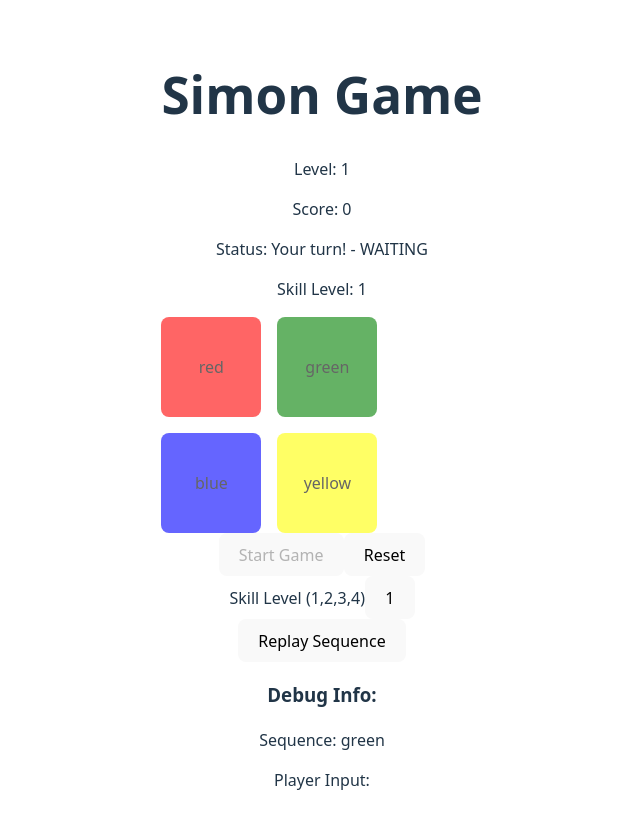
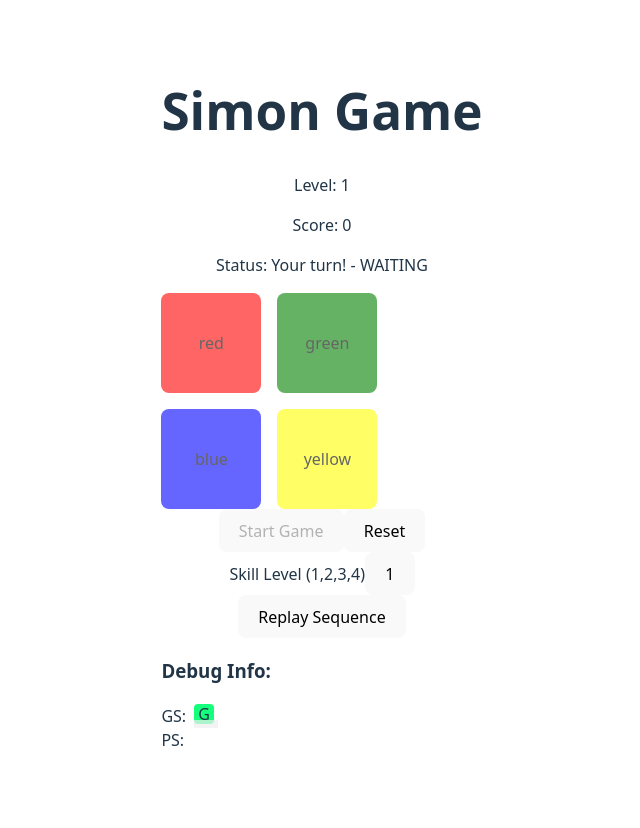
Before and after one commit to furettob/simon, a React (Vite) app: page / in a window 1280 px wide. Both pictures are taken after a click on the button "Start Game". Shown: the top 828 px of the page, without its empty margins (318-958 px from the left). After the commit the page ends 800 px from the top, so only its background shows below. Built offline with nearby package versions, Linux system fonts and the light colour scheme.

Commit message:
added visual debugger

```diff
--- a/package.json
+++ b/package.json
@@ -10,7 +10,12 @@
     "preview": "vite preview"
   },
   "dependencies": {
+    "@emotion/react": "^11.14.0",
+    "@emotion/styled": "^11.14.1",
+    "@mui/system": "^7.3.7",
     "@reduxjs/toolkit": "^2.11.2",
+    "classnames": "^2.5.1",
+    "mui": "^0.0.1",
     "react": "^19.2.3",
     "react-dom": "^19.2.3",
     "react-redux": "^9.2.0",
--- /dev/null
+++ b/src/ColorIndicator.tsx
@@ -0,0 +1,19 @@
+import { COLORS } from "./utils/simonReducer";
+import classNames from "classnames";
+
+export const ColorIndicator = ({
+  colorIndex,
+  isHighlighted,
+}: {
+  colorIndex: number;
+  isHighlighted?: boolean;
+}) => {
+  return (
+    <div className="colorIndicatorWrapper">
+      <div className={classNames("colorIndicator", { active: isHighlighted }, `bgColor--${COLORS[colorIndex].toLowerCase()}`)}>
+        <div>{COLORS[colorIndex].substring(0,1).toUpperCase()}</div>
+      </div>
+      {isHighlighted && <div className="colorIndicatorHighlighted"/>}
+    </div>
+  );
+};
--- a/src/SimonGame.tsx
+++ b/src/SimonGame.tsx
@@ -1,20 +1,17 @@
 import { useSelector, useDispatch } from "react-redux";
 import "./App.css";
 import {
-  checkInput,
   COLORS,
   GAME_STATUS,
-  addStepToSequence,
-  playerInput,
   replaySequence,
   resetGame,
-  setActiveButton,
-  setStatus,
   playNewLevelThunk,
   toggleSkillLevel,
   handleClickColorButtonThunk,
   type SimonState,
 } from "./utils/simonReducer";
+import { ColorIndicator } from "./ColorIndicator";
+import { Stack } from "@mui/system";
 
 // ==================== REACT COMPONENT ====================
 const SimonGame = () => {
@@ -62,7 +59,6 @@ const SimonGame = () => {
         <p>
           Status: {getStatusMessage()} - {gameStatus}
         </p>
-        <p>Skill Level: {skillLevel}</p>
       </div>
 
       <div className="color_buttons_container">
@@ -112,13 +108,27 @@ const SimonGame = () => {
         </button>
       </div>
 
-      <div>
+      <div className="debug_container">
         <h3>Debug Info:</h3>
-        <p>Sequence: {sequence.map((i: number) => COLORS[i]).join(", ")}</p>
-        <p>
-          Player Input:{" "}
-          {playerSequence.map((i: number) => COLORS[i]).join(", ")}
-        </p>
+        <Stack direction="row" spacing={1}>
+          <span className="debugLabel">GS: </span>
+          {sequence.map((colorIndex: number, index: number) => (
+            <ColorIndicator
+              key={`${index}_${colorIndex}`}
+              colorIndex={colorIndex}
+              isHighlighted={index === playerSequence.length}
+            />
+          ))}
+        </Stack>
+        <Stack direction="row" spacing={1}>
+          <span className="debugLabel">PS: </span>
+          {playerSequence.map((colorIndex: number, index: number) => (
+            <ColorIndicator
+              key={`${index}_${colorIndex}`}
+              colorIndex={colorIndex}
+            />
+          ))}
+        </Stack>
       </div>
     </div>
   );
--- a/src/index.css
+++ b/src/index.css
@@ -74,3 +74,48 @@ button:focus-visible {
   grid-template-rows: repeat(2, 100px);
 
 }
+
+.debug_container {
+  text-align: left;
+}
+
+.debugLabel {
+  min-width: 24px;
+}
+
+.colorIndicatorWrapper {
+  position: relative;
+}
+
+.colorIndicator {
+  display: flex;
+  align-items: center;
+  justify-content: center;
+  width: 20px;
+  height: 20px;
+  border-radius: 4px;
+  margin-right: 4px;
+}
+
+.colorIndicatorHighlighted {
+ height: 8px;
+ position: absolute;
+ bottom: 0;
+ background-color: #eee;
+ opacity: 0.7;
+ width: 100%;
+}
+
+/* COLORS */
+.bgColor--red {
+  background-color: #ff4c4c;
+}
+.bgColor--green {
+  background-color: #13ff7c;
+}
+.bgColor--blue {
+  background-color: #1c8cff;
+}
+.bgColor--yellow {
+  background-color: #fed93f;
+}
```
Also changed, not shown: 1 other file (tests, documents, lock files or other folders).
